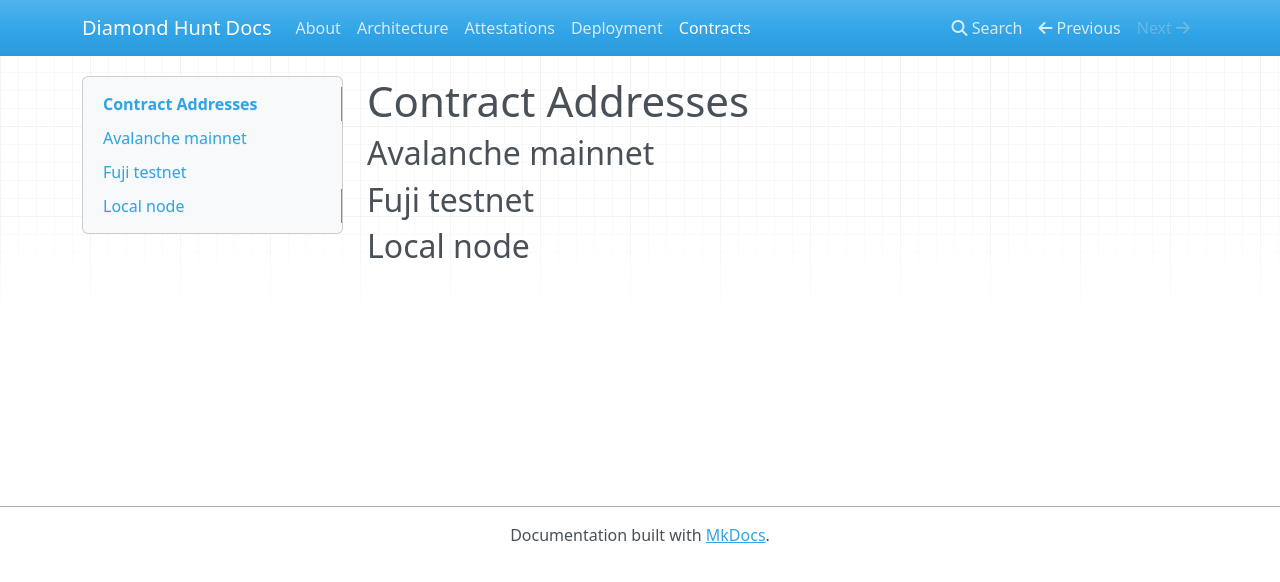
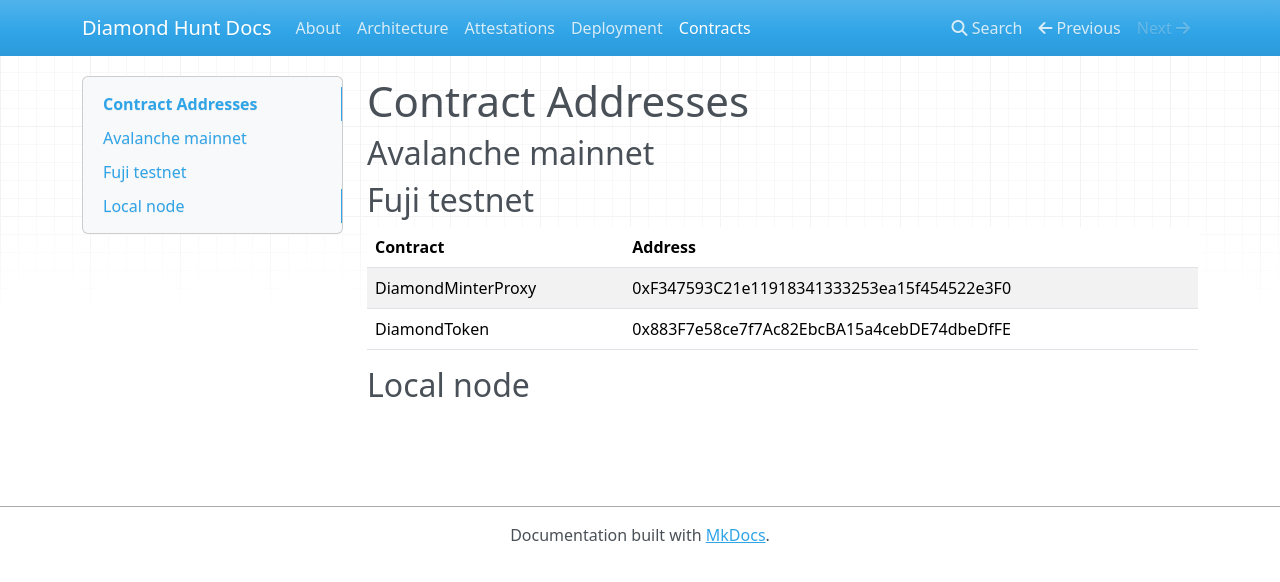
Before and after one commit to avax-attestations/diamond-hunt-docs, an MkDocs documentation site: the page built from docs/contracts.md, in a window 1280 px wide. Shown: the top 582 px of the page. Built offline with MkDocs 1.6.1, drawn with Linux system fonts in a browser that asks for light colours; nearby versions of some CDN libraries.

Commit message:
Add testnet addresses

```diff
--- a/docs/contracts.md
+++ b/docs/contracts.md
@@ -4,4 +4,9 @@
 
 ## Fuji testnet
 
+| Contract | Address |
+| - | - |
+| DiamondMinterProxy | 0xF347593C21e11918341333253ea15f454522e3F0 |
+| DiamondToken | 0x883F7e58ce7f7Ac82EbcBA15a4cebDE74dbeDfFE |
+
 ## Local node
```
